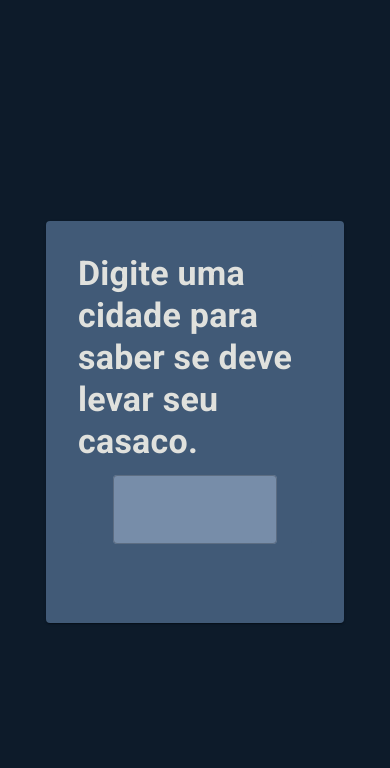
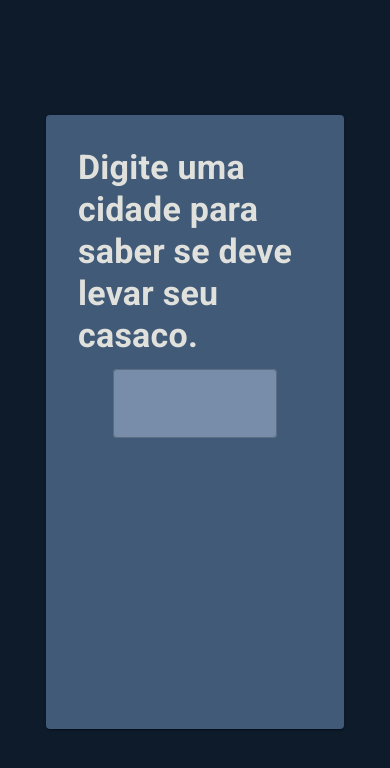
Before and after one commit to Muri3M/get-a-coat, a React (Create React App) app: page / in a window 390 px wide. Shown: the top 768 px of the page. Built offline with nearby package versions, Linux system fonts and the light colour scheme; no server answers.

Commit message:
fix: fix mobile resposive

```diff
--- a/src/App.tsx
+++ b/src/App.tsx
@@ -22,6 +22,7 @@ function App() {
           bgcolor: '#415A77',
           p: 4,
           width: '60%',
+          minHeight: '550px',
           height: '40%',
           display: 'flex',
           alignItems: 'center',
```
Also changed, not shown: .eslintrc.json.
